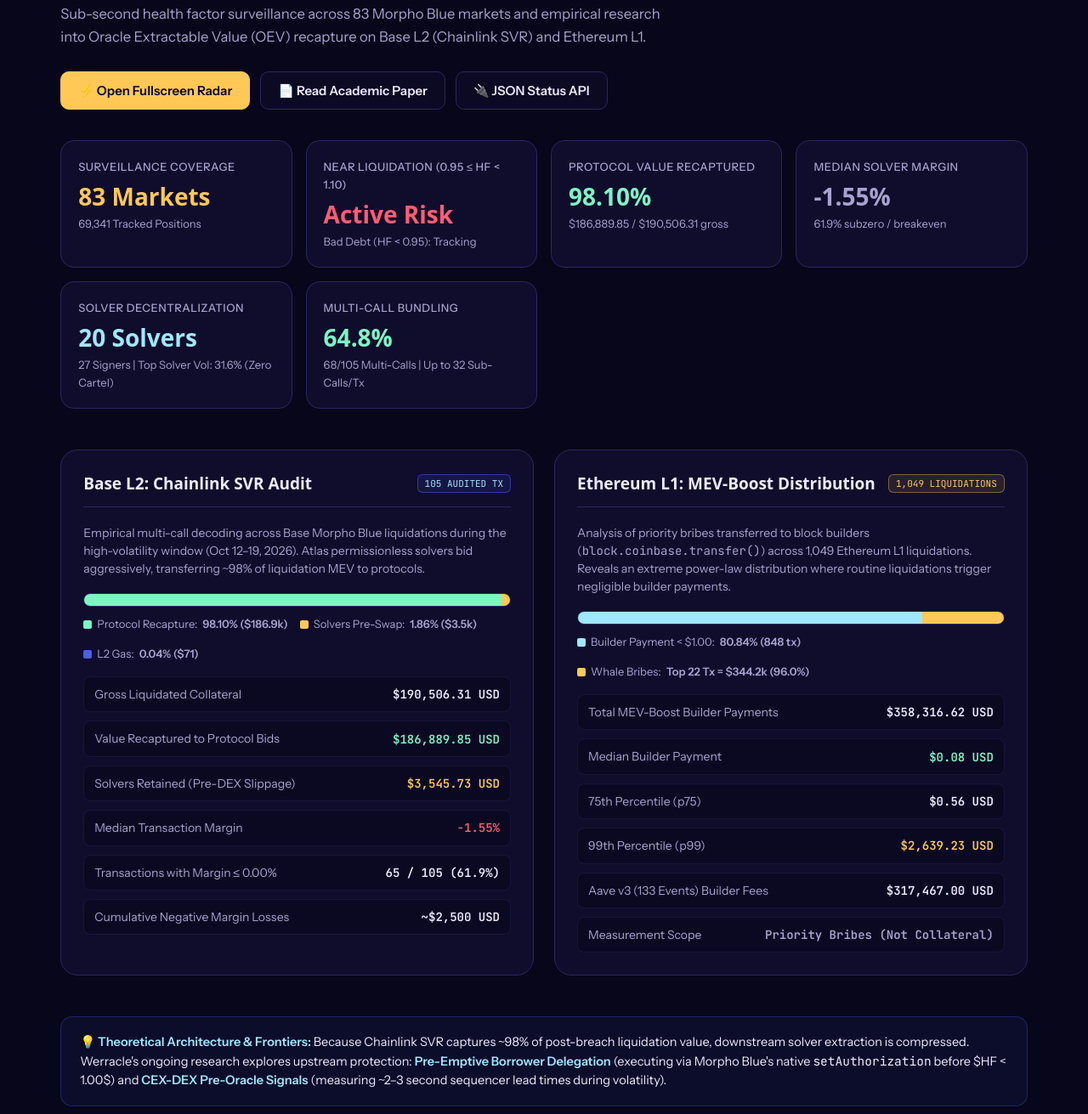
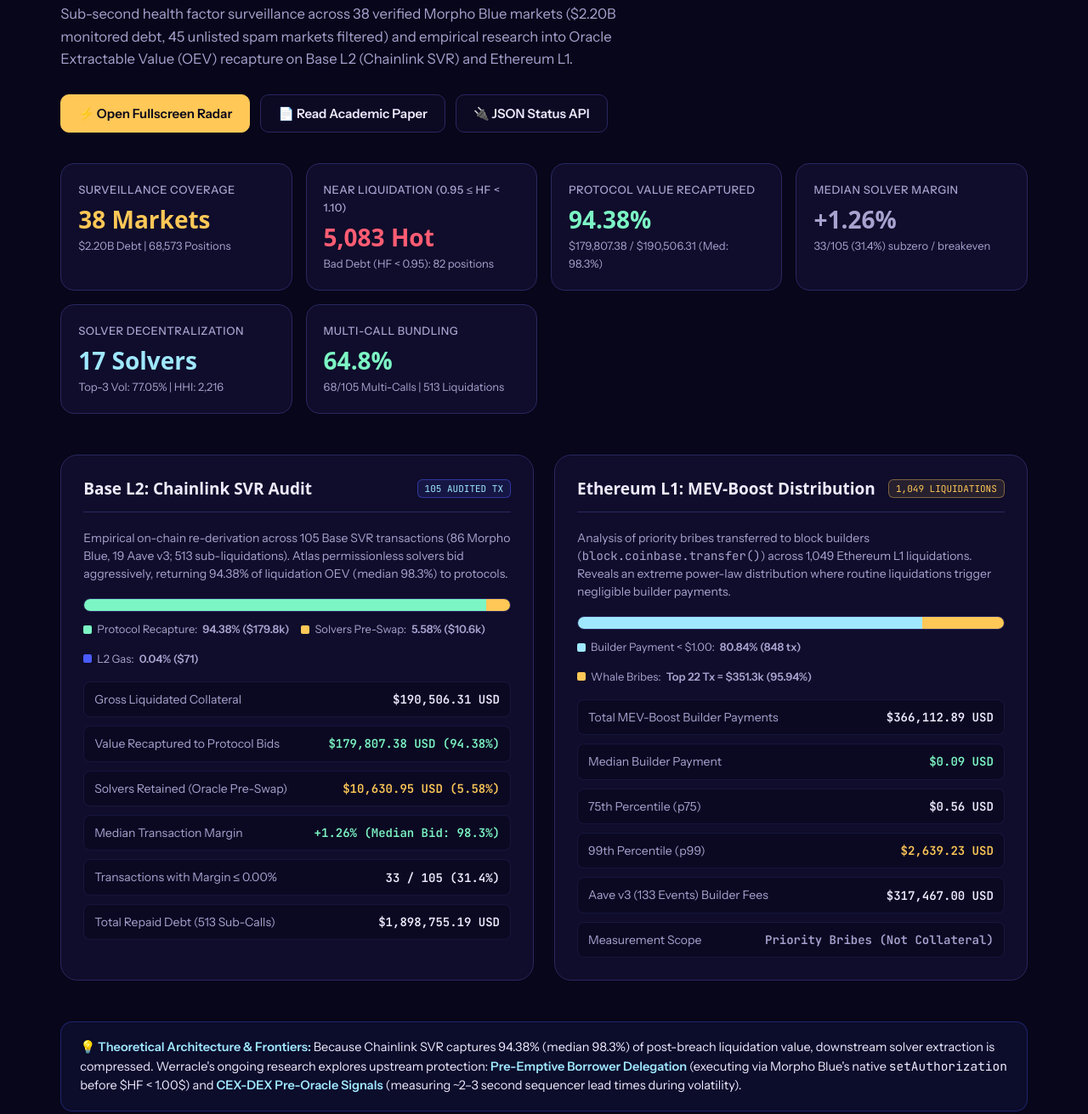
Before and after one commit to pCwOrM/werracle, a website: page radar.html in a window 1280 px wide. Shown: the part 242-1553 px from the top of the page at 85% size. Drawn offline with Linux system fonts and the light colour scheme; no server answers; a web font is replaced by a local one.

Commit message:
fix(radar): align radar.html and docs with v1.2 ground truth and v2.0 live API schema

```diff
--- a/radar.html
+++ b/radar.html
@@ -163,7 +163,7 @@
       <div class="badge-tag">Empirical Protocol Research & Live Surveillance</div>
       <h1>OEV & Liquidation Sensory Radar</h1>
       <p class="lede">
-        Sub-second health factor surveillance across 83 Morpho Blue markets and empirical research into Oracle Extractable Value (OEV) recapture on Base L2 (Chainlink SVR) and Ethereum L1.
+        Sub-second health factor surveillance across 38 verified Morpho Blue markets ($2.20B monitored debt, 45 unlisted spam markets filtered) and empirical research into Oracle Extractable Value (OEV) recapture on Base L2 (Chainlink SVR) and Ethereum L1.
       </p>
       <div class="actions">
         <a class="btn primary" href="https://radar.werracle.com" target="_blank" rel="noopener">⚡ Open Fullscreen Radar</a>
@@ -175,33 +175,33 @@
       <div class="grid-4">
         <div class="card">
           <div class="label">Surveillance Coverage</div>
-          <div class="val gold" id="metricMarkets">83 Markets</div>
-          <div class="sub" id="metricPositions">69,341 Tracked Positions</div>
+          <div class="val gold" id="metricMarkets">38 Markets</div>
+          <div class="sub" id="metricPositions">$2.20B Debt | 68,573 Positions</div>
         </div>
         <div class="card">
           <div class="label">Near Liquidation (0.95 &le; HF &lt; 1.10)</div>
-          <div class="val revert" id="metricHot">Active Risk</div>
-          <div class="sub" id="metricBadDebt">Bad Debt (HF &lt; 0.95): Tracking</div>
+          <div class="val revert" id="metricHot">5,083 Hot</div>
+          <div class="sub" id="metricBadDebt">Bad Debt (HF &lt; 0.95): 82 positions</div>
         </div>
         <div class="card">
           <div class="label">Protocol Value Recaptured</div>
-          <div class="val permit" id="metricRecapture">98.10%</div>
-          <div class="sub">$186,889.85 / $190,506.31 gross</div>
+          <div class="val permit" id="metricRecapture">94.38%</div>
+          <div class="sub">$179,807.38 / $190,506.31 (Med: 98.3%)</div>
         </div>
         <div class="card">
           <div class="label">Median Solver Margin</div>
-          <div class="val" id="metricMargin" style="color:var(--mist)">-1.55%</div>
-          <div class="sub">61.9% subzero / breakeven</div>
+          <div class="val" id="metricMargin" style="color:var(--mist)">+1.26%</div>
+          <div class="sub">33/105 (31.4%) subzero / breakeven</div>
         </div>
         <div class="card">
           <div class="label">Solver Decentralization</div>
-          <div class="val" style="color:var(--ice)">20 Solvers</div>
-          <div class="sub">27 Signers | Top Solver Vol: 31.6% (Zero Cartel)</div>
+          <div class="val" style="color:var(--ice)">17 Solvers</div>
+          <div class="sub">Top-3 Vol: 77.05% | HHI: 2,216</div>
         </div>
         <div class="card">
           <div class="label">Multi-Call Bundling</div>
           <div class="val permit">64.8%</div>
-          <div class="sub">68/105 Multi-Calls | Up to 32 Sub-Calls/Tx</div>
+          <div class="sub">68/105 Multi-Calls | 513 Liquidations</div>
         </div>
       </div>
 
@@ -216,18 +216,18 @@
             <span class="pill-tag base">105 Audited Tx</span>
           </div>
           <p style="color:var(--mist);font-size:14px;line-height:1.5">
-            Empirical multi-call decoding across Base Morpho Blue liquidations during the high-volatility window (Oct 12–19, 2026). Atlas permissionless solvers bid aggressively, transferring ~98% of liquidation MEV to protocols.
+            Empirical on-chain re-derivation across 105 Base SVR transactions (86 Morpho Blue, 19 Aave v3; 513 sub-liquidations). Atlas permissionless solvers bid aggressively, returning 94.38% of liquidation OEV (median 98.3%) to protocols.
           </p>
 
           <div class="v-bar">
             <div class="v-track">
-              <div class="v-segment" style="width:98.1%;background:var(--permit)" title="Protocol Bids: 98.10%"></div>
-              <div class="v-segment" style="width:1.86%;background:var(--gold)" title="Solver Pre-Swap: 1.86%"></div>
+              <div class="v-segment" style="width:94.38%;background:var(--permit)" title="Protocol Bids: 94.38%"></div>
+              <div class="v-segment" style="width:5.58%;background:var(--gold)" title="Solver Pre-Swap: 5.58%"></div>
               <div class="v-segment" style="width:0.04%;background:var(--blue)" title="L2 Gas: 0.04%"></div>
             </div>
             <div class="v-legend">
-              <span><i class="v-sq" style="background:var(--permit)"></i> Protocol Recapture: <b>98.10% ($186.9k)</b></span>
-              <span><i class="v-sq" style="background:var(--gold)"></i> Solvers Pre-Swap: <b>1.86% ($3.5k)</b></span>
+              <span><i class="v-sq" style="background:var(--permit)"></i> Protocol Recapture: <b>94.38% ($179.8k)</b></span>
+              <span><i class="v-sq" style="background:var(--gold)"></i> Solvers Pre-Swap: <b>5.58% ($10.6k)</b></span>
               <span><i class="v-sq" style="background:var(--blue)"></i> L2 Gas: <b>0.04% ($71)</b></span>
             </div>
           </div>
@@ -239,23 +239,23 @@
             </div>
             <div class="stat-row">
               <span class="k">Value Recaptured to Protocol Bids</span>
-              <span class="v" style="color:var(--permit)">$186,889.85 USD</span>
+              <span class="v" style="color:var(--permit)">$179,807.38 USD (94.38%)</span>
             </div>
             <div class="stat-row">
-              <span class="k">Solvers Retained (Pre-DEX Slippage)</span>
-              <span class="v" style="color:var(--gold)">$3,545.73 USD</span>
+              <span class="k">Solvers Retained (Oracle Pre-Swap)</span>
+              <span class="v" style="color:var(--gold)">$10,630.95 USD (5.58%)</span>
             </div>
             <div class="stat-row">
               <span class="k">Median Transaction Margin</span>
-              <span class="v" style="color:var(--revert)">-1.55%</span>
+              <span class="v" style="color:var(--permit)">+1.26% (Median Bid: 98.3%)</span>
             </div>
             <div class="stat-row">
               <span class="k">Transactions with Margin &le; 0.00%</span>
-              <span class="v">65 / 105 (61.9%)</span>
+              <span class="v">33 / 105 (31.4%)</span>
             </div>
             <div class="stat-row">
-              <span class="k">Cumulative Negative Margin Losses</span>
-              <span class="v">~$2,500 USD</span>
+              <span class="k">Total Repaid Debt (513 Sub-Calls)</span>
+              <span class="v">$1,898,755.19 USD</span>
             </div>
           </div>
         </div>
@@ -279,18 +279,18 @@
             </div>
             <div class="v-legend">
               <span><i class="v-sq" style="background:var(--ice)"></i> Builder Payment &lt; $1.00: <b>80.84% (848 tx)</b></span>
-              <span><i class="v-sq" style="background:var(--gold)"></i> Whale Bribes: <b>Top 22 Tx = $344.2k (96.0%)</b></span>
+              <span><i class="v-sq" style="background:var(--gold)"></i> Whale Bribes: <b>Top 22 Tx = $351.3k (95.94%)</b></span>
             </div>
           </div>
 
           <div class="stat-list">
             <div class="stat-row">
               <span class="k">Total MEV-Boost Builder Payments</span>
-              <span class="v">$358,316.62 USD</span>
+              <span class="v">$366,112.89 USD</span>
             </div>
             <div class="stat-row">
               <span class="k">Median Builder Payment</span>
-              <span class="v" style="color:var(--permit)">$0.08 USD</span>
+              <span class="v" style="color:var(--permit)">$0.09 USD</span>
             </div>
             <div class="stat-row">
               <span class="k">75th Percentile (p75)</span>
@@ -314,7 +314,7 @@
 
       <!-- Theoretical Proposals & Methodology -->
       <div class="notice">
-        <b>💡 Theoretical Architecture & Frontiers:</b> Because Chainlink SVR captures ~98% of post-breach liquidation value, downstream solver extraction is compressed. Werracle's ongoing research explores upstream protection: <b>Pre-Emptive Borrower Delegation</b> (executing via Morpho Blue's native <code class="mono">setAuthorization</code> before $HF &lt; 1.00$) and <b>CEX-DEX Pre-Oracle Signals</b> (measuring ~2–3 second sequencer lead times during volatility).
+        <b>💡 Theoretical Architecture & Frontiers:</b> Because Chainlink SVR captures 94.38% (median 98.3%) of post-breach liquidation value, downstream solver extraction is compressed. Werracle's ongoing research explores upstream protection: <b>Pre-Emptive Borrower Delegation</b> (executing via Morpho Blue's native <code class="mono">setAuthorization</code> before $HF &lt; 1.00$) and <b>CEX-DEX Pre-Oracle Signals</b> (measuring ~2–3 second sequencer lead times during volatility).
       </div>
 
       <!-- MetaMorpho Vault Curator Telemetry -->
@@ -511,23 +511,25 @@
       if (!res.ok) throw new Error("Status " + res.status);
       const data = await res.json();
 
-      if (data.portfolio_surveillance) {
-        document.getElementById("metricMarkets").textContent = data.portfolio_surveillance.total_monitored_markets + " Markets";
-        document.getElementById("metricPositions").textContent = data.portfolio_surveillance.total_tracked_positions.toLocaleString() + " Tracked Positions";
-        if (data.portfolio_surveillance.near_liquidation_active != null) {
-          document.getElementById("metricHot").textContent = data.portfolio_surveillance.near_liquidation_active.toLocaleString();
-        } else if (data.portfolio_surveillance.hot_positions_near_liquidation != null) {
-          document.getElementById("metricHot").textContent = data.portfolio_surveillance.hot_positions_near_liquidation.toLocaleString();
+      const b2 = data.realtime_surveillance?.base_l2;
+      if (b2) {
+        document.getElementById("metricMarkets").textContent = b2.markets_monitored + " Verified Markets";
+        const debtB = (b2.total_monitored_debt_usd / 1e9).toFixed(2);
+        document.getElementById("metricPositions").textContent = "$" + debtB + "B Debt | " + b2.open_positions_tracked.toLocaleString() + " Positions";
+        if (b2.hot_positions_hf_below_1_10 != null) {
+          document.getElementById("metricHot").textContent = b2.hot_positions_hf_below_1_10.toLocaleString() + " Hot";
         }
-        if (data.portfolio_surveillance.insolvent_bad_debt_legacy != null) {
-          document.getElementById("metricBadDebt").textContent = "Bad Debt (HF < 0.95): " + data.portfolio_surveillance.insolvent_bad_debt_legacy.toLocaleString() + " legacy";
+        if (b2.bad_debt_positions != null) {
+          document.getElementById("metricBadDebt").textContent = "Bad Debt (HF < 0.95): " + b2.bad_debt_positions.toLocaleString() + " positions";
         }
+        document.getElementById("headerLiveStatus").textContent = "Live Telemetry (" + (b2.flashblocks_processed?.toLocaleString() || "Active") + " blocks)";
       }
-      if (data.verified_svr_findings) {
-        document.getElementById("metricRecapture").textContent = data.verified_svr_findings.protocol_capture_rate_pct.toFixed(2) + "%";
-        document.getElementById("metricMargin").textContent = data.verified_svr_findings.median_transaction_margin_pct.toFixed(2) + "%";
+      const svr = data.verified_svr_baseline;
+      if (svr) {
+        document.getElementById("metricRecapture").textContent = svr.protocol_capture_rate_pct.toFixed(2) + "%";
+        const m = svr.median_tx_solver_margin_pct;
+        document.getElementById("metricMargin").textContent = (m >= 0 ? "+" : "") + m.toFixed(2) + "%";
       }
-      document.getElementById("headerLiveStatus").textContent = "Live Telemetry (" + (data.sensory_membrane?.flashblocks_processed?.toLocaleString() || "Sync") + " blocks)";
     } catch (e) {
       console.warn("Using verified cached baseline telemetry:", e);
     }
```
Also changed, not shown: docs/EMPIRICAL_OEV_AND_LIQUIDATION_RESEARCH_2026.md (+10 -10 lines), docs/MORPHO_DAO_GRANT_APPLICATION_FINAL.md (+2 -2 lines).
